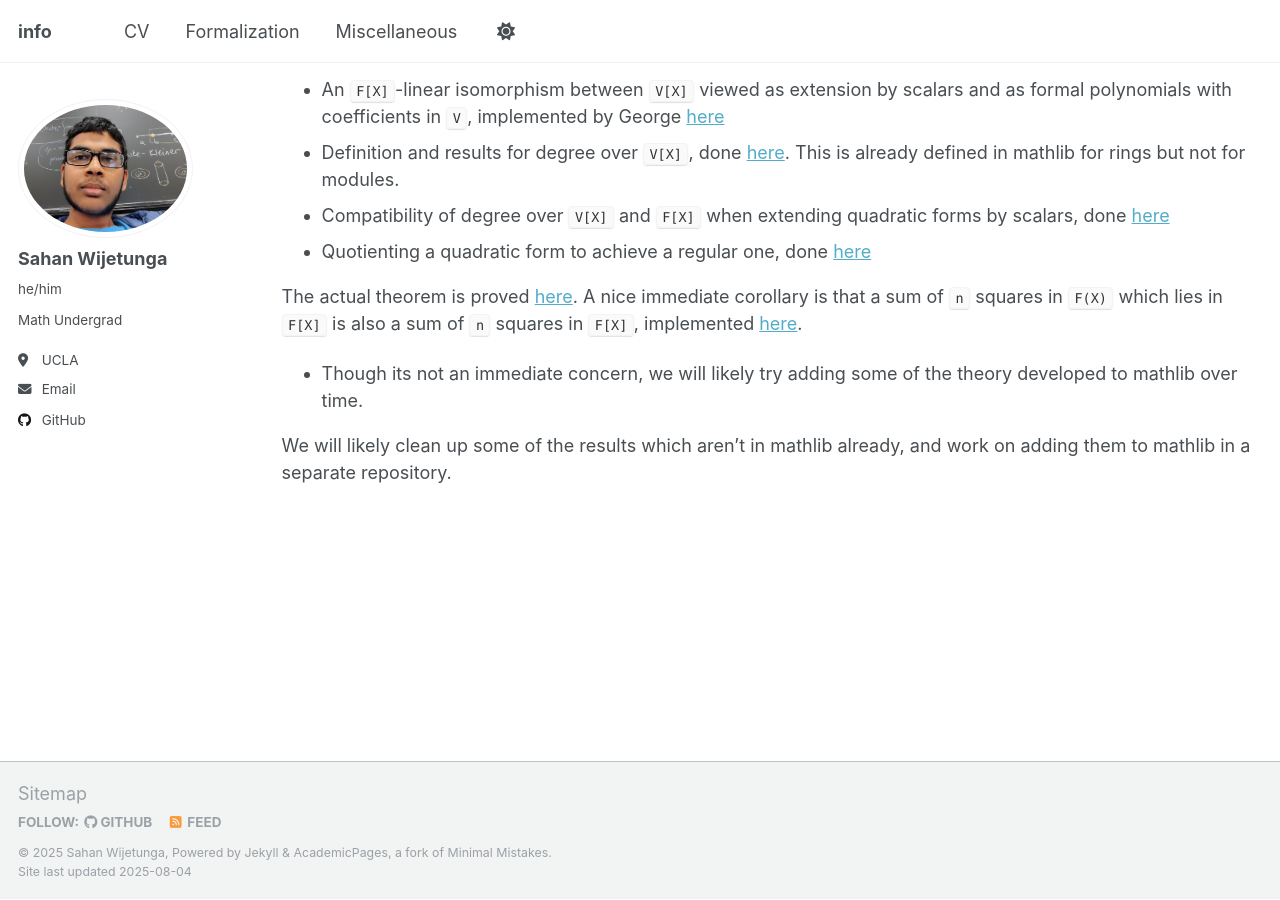
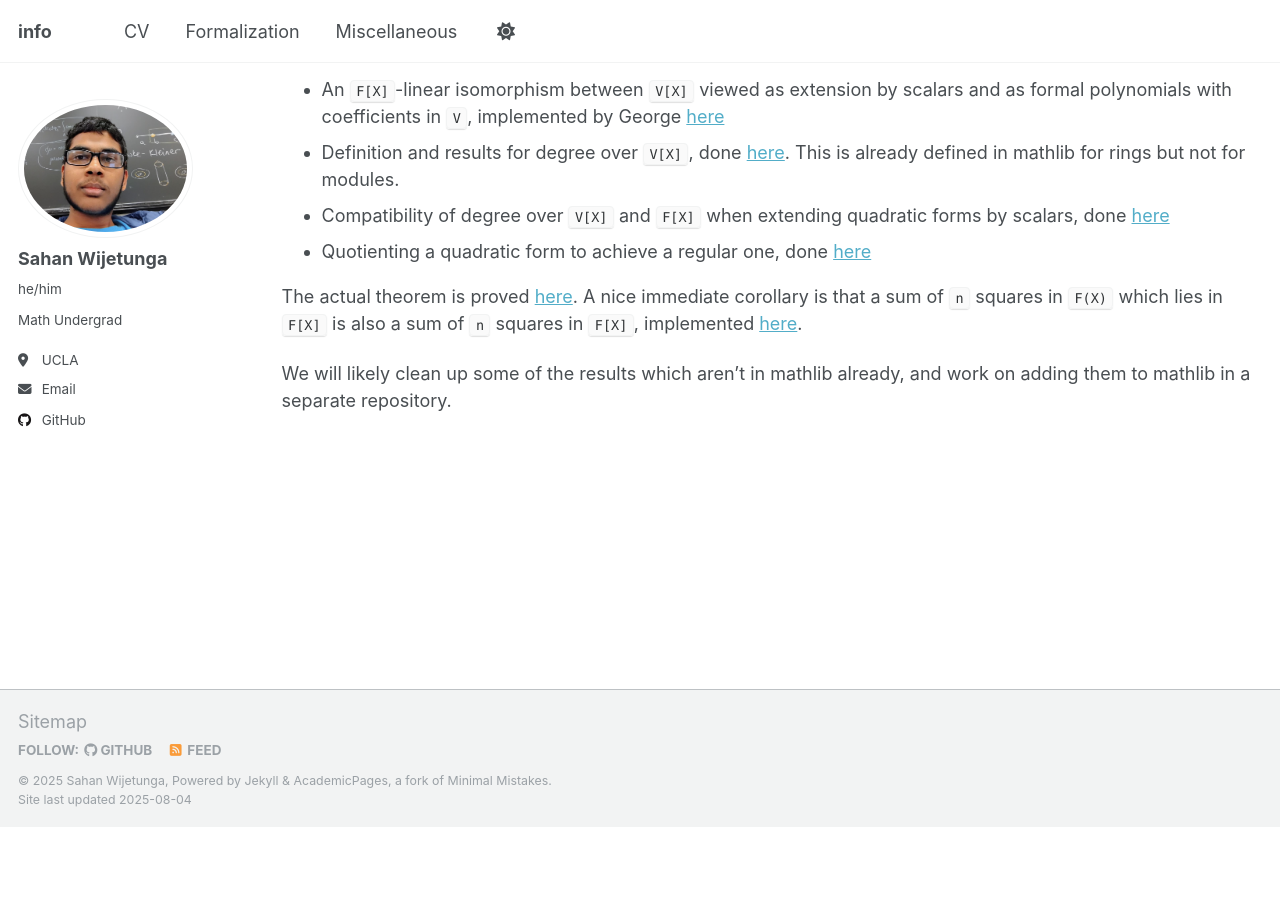
Before and after one commit to sahanwijetunga/sahanwijetunga.github.io, a Jekyll site: the page built from _pages/formalization.md, in a window 1280 px wide and 900 px high, scrolled down 1010 px. Built offline with Jekyll 4.4.1, drawn with Linux system fonts in a browser that asks for light colours; after the commit the page ends 1838 px from its top, so only the background shows below that.

Commit message:
Update formalization.md

````diff
--- a/_pages/formalization.md
+++ b/_pages/formalization.md
@@ -31,6 +31,5 @@ of Quadratic Forms](https://www.math.ucla.edu/~merkurev/Book/Kniga-final/Kniga.p
   * Quotienting a quadratic form to achieve a regular one, done [here](https://github.com/gmcninch-tufts/VERSEIM-2025/blob/main/VERSEIM2025/Forms/QuadraticNondegenerate.lean)
 
 The actual theorem is proved [here](https://github.com/gmcninch-tufts/VERSEIM-2025/blob/main/VERSEIM2025/Forms/RationalFunctionFields/CasselsPfister.lean). A nice immediate corollary is that a sum of ```n``` squares in ```F(X)``` which lies in ```F[X]``` is also a sum of ```n``` squares in ```F[X]```, implemented [here](https://github.com/gmcninch-tufts/VERSEIM-2025/blob/main/VERSEIM2025/Forms/RationalFunctionFields/Results.lean).
-  * Though its not an immediate concern, we will likely try adding some of the theory developed to mathlib over time.
 
 We will likely clean up some of the results which aren't in mathlib already, and work on adding them to mathlib in a separate repository.
````
